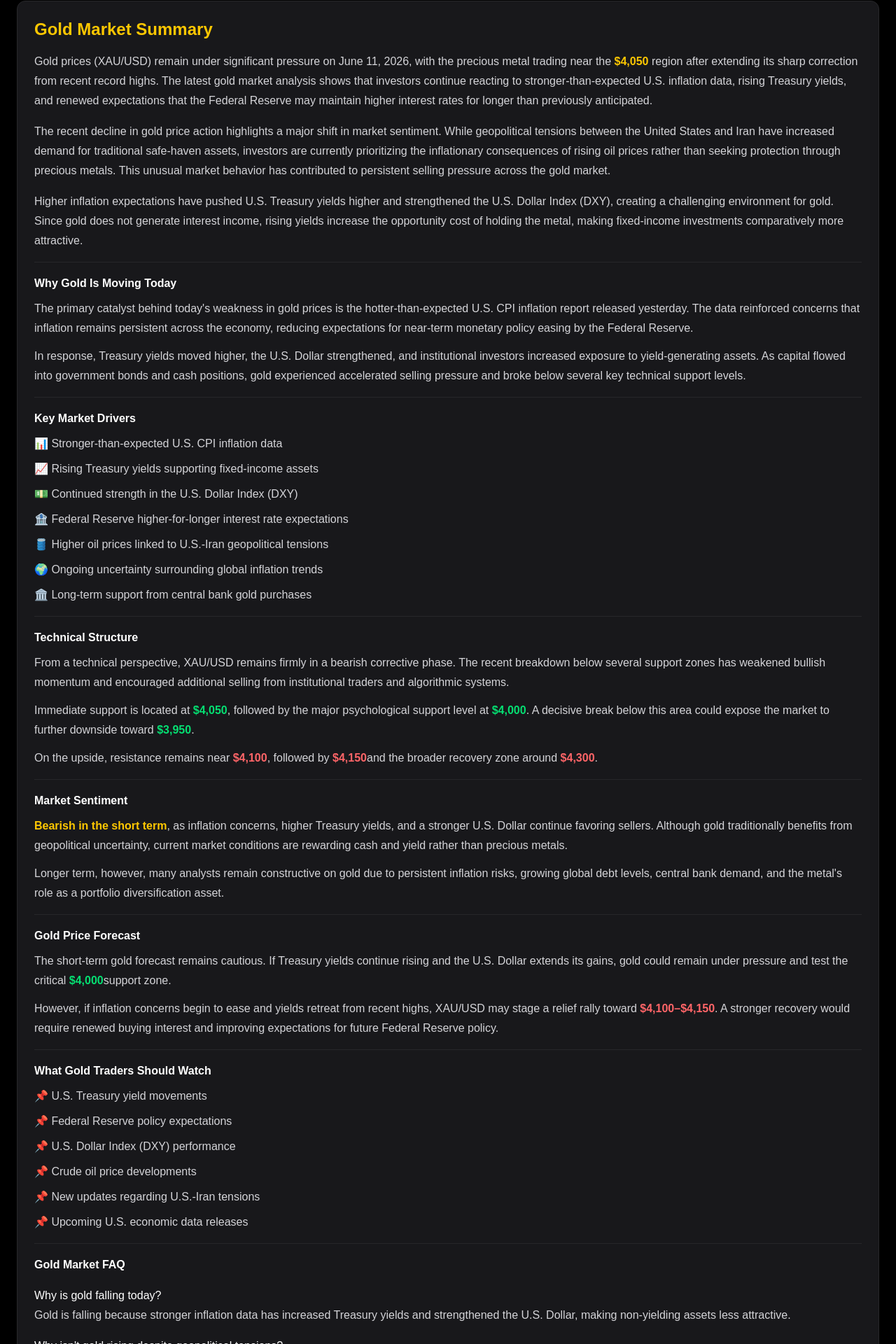
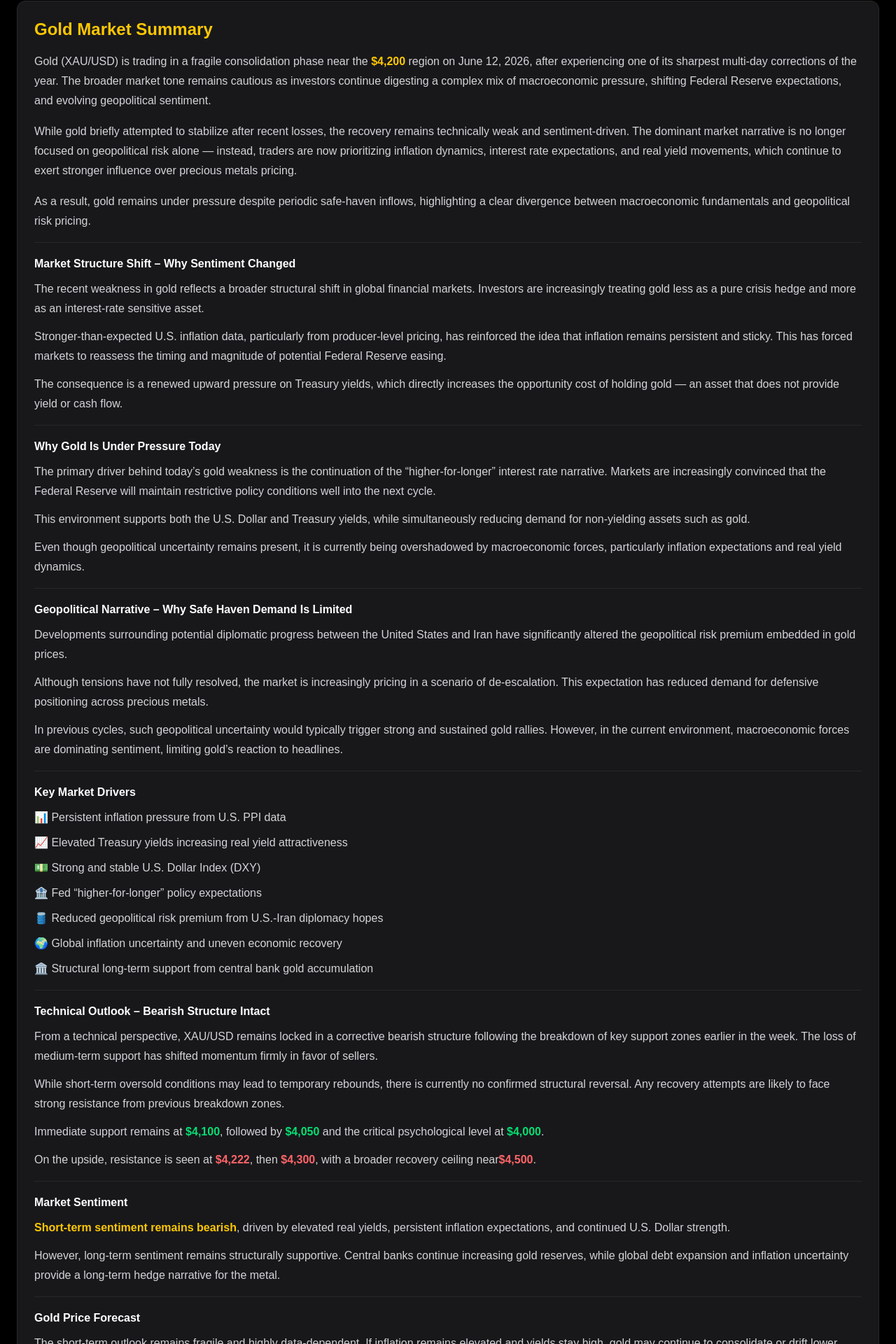
Before and after one commit to CSOoi1181/gold-trader-hub, a Next.js app: page / in a window 1280 px wide. Shown: the part 1019-2939 px from the top of the page at 70% size. Built offline with nearby package versions, Linux system fonts and the light colour scheme.

Commit message:
Update homepage's market summary 12 June 2026

```diff
--- a/app/components/MarketSummary.tsx
+++ b/app/components/MarketSummary.tsx
@@ -9,50 +9,92 @@ export default function MarketSummary() {
       <div className="space-y-4 text-zinc-300 leading-7">
 
         <p>
-          Gold prices (XAU/USD) remain under significant pressure on June 11, 2026,
-          with the precious metal trading near the
-          <span className="text-yellow-400 font-semibold"> $4,050</span> region after
-          extending its sharp correction from recent record highs. The latest gold market
-          analysis shows that investors continue reacting to stronger-than-expected U.S.
-          inflation data, rising Treasury yields, and renewed expectations that the Federal
-          Reserve may maintain higher interest rates for longer than previously anticipated.
+          Gold (XAU/USD) is trading in a fragile consolidation phase near the
+          <span className="text-yellow-400 font-semibold"> $4,200</span> region on June 12, 2026,
+          after experiencing one of its sharpest multi-day corrections of the year. The broader market tone remains
+          cautious as investors continue digesting a complex mix of macroeconomic pressure, shifting Federal Reserve expectations,
+          and evolving geopolitical sentiment.
         </p>
 
         <p>
-          The recent decline in gold price action highlights a major shift in market
-          sentiment. While geopolitical tensions between the United States and Iran have
-          increased demand for traditional safe-haven assets, investors are currently
-          prioritizing the inflationary consequences of rising oil prices rather than
-          seeking protection through precious metals. This unusual market behavior has
-          contributed to persistent selling pressure across the gold market.
+          While gold briefly attempted to stabilize after recent losses, the recovery remains technically weak and sentiment-driven.
+          The dominant market narrative is no longer focused on geopolitical risk alone — instead, traders are now prioritizing
+          inflation dynamics, interest rate expectations, and real yield movements, which continue to exert stronger influence
+          over precious metals pricing.
         </p>
 
         <p>
-          Higher inflation expectations have pushed U.S. Treasury yields higher and
-          strengthened the U.S. Dollar Index (DXY), creating a challenging environment
-          for gold. Since gold does not generate interest income, rising yields increase
-          the opportunity cost of holding the metal, making fixed-income investments
-          comparatively more attractive.
+          As a result, gold remains under pressure despite periodic safe-haven inflows, highlighting a clear divergence between
+          macroeconomic fundamentals and geopolitical risk pricing.
         </p>
 
         <div className="border-t border-zinc-800 pt-4">
 
           <h3 className="font-semibold text-white mb-2">
-            Why Gold Is Moving Today
+            Market Structure Shift – Why Sentiment Changed
           </h3>
 
           <p>
-            The primary catalyst behind today's weakness in gold prices is the hotter-than-expected
-            U.S. CPI inflation report released yesterday. The data reinforced concerns that
-            inflation remains persistent across the economy, reducing expectations for near-term
-            monetary policy easing by the Federal Reserve.
+            The recent weakness in gold reflects a broader structural shift in global financial markets. Investors are increasingly
+            treating gold less as a pure crisis hedge and more as an interest-rate sensitive asset.
           </p>
 
           <p className="mt-3">
-            In response, Treasury yields moved higher, the U.S. Dollar strengthened,
-            and institutional investors increased exposure to yield-generating assets.
-            As capital flowed into government bonds and cash positions, gold experienced
-            accelerated selling pressure and broke below several key technical support levels.
+            Stronger-than-expected U.S. inflation data, particularly from producer-level pricing, has reinforced the idea that
+            inflation remains persistent and sticky. This has forced markets to reassess the timing and magnitude of potential
+            Federal Reserve easing.
+          </p>
+
+          <p className="mt-3">
+            The consequence is a renewed upward pressure on Treasury yields, which directly increases the opportunity cost of holding
+            gold — an asset that does not provide yield or cash flow.
+          </p>
+
+        </div>
+
+        <div className="border-t border-zinc-800 pt-4">
+
+          <h3 className="font-semibold text-white mb-2">
+            Why Gold Is Under Pressure Today
+          </h3>
+
+          <p>
+            The primary driver behind today’s gold weakness is the continuation of the “higher-for-longer” interest rate narrative.
+            Markets are increasingly convinced that the Federal Reserve will maintain restrictive policy conditions well into the
+            next cycle.
+          </p>
+
+          <p className="mt-3">
+            This environment supports both the U.S. Dollar and Treasury yields, while simultaneously reducing demand for
+            non-yielding assets such as gold.
+          </p>
+
+          <p className="mt-3">
+            Even though geopolitical uncertainty remains present, it is currently being overshadowed by macroeconomic forces,
+            particularly inflation expectations and real yield dynamics.
+          </p>
+
+        </div>
+
+        <div className="border-t border-zinc-800 pt-4">
+
+          <h3 className="font-semibold text-white mb-2">
+            Geopolitical Narrative – Why Safe Haven Demand Is Limited
+          </h3>
+
+          <p>
+            Developments surrounding potential diplomatic progress between the United States and Iran have significantly altered
+            the geopolitical risk premium embedded in gold prices.
+          </p>
+
+          <p className="mt-3">
+            Although tensions have not fully resolved, the market is increasingly pricing in a scenario of de-escalation.
+            This expectation has reduced demand for defensive positioning across precious metals.
+          </p>
+
+          <p className="mt-3">
+            In previous cycles, such geopolitical uncertainty would typically trigger strong and sustained gold rallies.
+            However, in the current environment, macroeconomic forces are dominating sentiment, limiting gold’s reaction to headlines.
           </p>
 
         </div>
@@ -64,13 +106,13 @@ export default function MarketSummary() {
           </h3>
 
           <ul className="space-y-2">
-            <li>📊 Stronger-than-expected U.S. CPI inflation data</li>
-            <li>📈 Rising Treasury yields supporting fixed-income assets</li>
-            <li>💵 Continued strength in the U.S. Dollar Index (DXY)</li>
-            <li>🏦 Federal Reserve higher-for-longer interest rate expectations</li>
-            <li>🛢️ Higher oil prices linked to U.S.-Iran geopolitical tensions</li>
-            <li>🌍 Ongoing uncertainty surrounding global inflation trends</li>
-            <li>🏛️ Long-term support from central bank gold purchases</li>
+            <li>📊 Persistent inflation pressure from U.S. PPI data</li>
+            <li>📈 Elevated Treasury yields increasing real yield attractiveness</li>
+            <li>💵 Strong and stable U.S. Dollar Index (DXY)</li>
+            <li>🏦 Fed “higher-for-longer” policy expectations</li>
+            <li>🛢️ Reduced geopolitical risk premium from U.S.-Iran diplomacy hopes</li>
+            <li>🌍 Global inflation uncertainty and uneven economic recovery</li>
+            <li>🏛️ Structural long-term support from central bank gold accumulation</li>
           </ul>
 
         </div>
@@ -78,33 +120,29 @@ export default function MarketSummary() {
         <div className="border-t border-zinc-800 pt-4">
 
           <h3 className="font-semibold text-white mb-2">
-            Technical Structure
+            Technical Outlook – Bearish Structure Intact
           </h3>
 
           <p>
-            From a technical perspective, XAU/USD remains firmly in a bearish corrective
-            phase. The recent breakdown below several support zones has weakened bullish
-            momentum and encouraged additional selling from institutional traders and
-            algorithmic systems.
+            From a technical perspective, XAU/USD remains locked in a corrective bearish structure following the breakdown
+            of key support zones earlier in the week. The loss of medium-term support has shifted momentum firmly in favor of sellers.
           </p>
 
           <p className="mt-3">
-            Immediate support is located at
-            <span className="text-green-400 font-semibold"> $4,050</span>,
-            followed by the major psychological support level at
-            <span className="text-green-400 font-semibold"> $4,000</span>.
-            A decisive break below this area could expose the market to further downside
-            toward
-            <span className="text-green-400 font-semibold"> $3,950</span>.
+            While short-term oversold conditions may lead to temporary rebounds, there is currently no confirmed structural reversal.
+            Any recovery attempts are likely to face strong resistance from previous breakdown zones.
           </p>
 
           <p className="mt-3">
-            On the upside, resistance remains near
-            <span className="text-red-400 font-semibold"> $4,100</span>,
-            followed by
-            <span className="text-red-400 font-semibold"> $4,150</span>
-            and the broader recovery zone around
-            <span className="text-red-400 font-semibold"> $4,300</span>.
+            Immediate support remains at <span className="text-green-400 font-semibold">$4,100</span>, followed by
+            <span className="text-green-400 font-semibold"> $4,050</span> and the critical psychological level at
+            <span className="text-green-400 font-semibold"> $4,000</span>.
+          </p>
+
+          <p className="mt-3">
+            On the upside, resistance is seen at <span className="text-red-400 font-semibold">$4,222</span>,
+            then <span className="text-red-400 font-semibold">$4,300</span>, with a broader recovery ceiling near
+            <span className="text-red-400 font-semibold">$4,500</span>.
           </p>
 
         </div>
@@ -116,19 +154,13 @@ export default function MarketSummary() {
           </h3>
 
           <p>
-            <span className="text-yellow-400 font-semibold">
-              Bearish in the short term
-            </span>
-            , as inflation concerns, higher Treasury yields, and a stronger U.S. Dollar
-            continue favoring sellers. Although gold traditionally benefits from geopolitical
-            uncertainty, current market conditions are rewarding cash and yield rather than
-            precious metals.
+            <span className="text-yellow-400 font-semibold">Short-term sentiment remains bearish</span>,
+            driven by elevated real yields, persistent inflation expectations, and continued U.S. Dollar strength.
           </p>
 
           <p className="mt-3">
-            Longer term, however, many analysts remain constructive on gold due to
-            persistent inflation risks, growing global debt levels, central bank demand,
-            and the metal's role as a portfolio diversification asset.
+            However, long-term sentiment remains structurally supportive. Central banks continue increasing gold reserves,
+            while global debt expansion and inflation uncertainty provide a long-term hedge narrative for the metal.
           </p>
 
         </div>
@@ -140,19 +172,18 @@ export default function MarketSummary() {
           </h3>
 
           <p>
-            The short-term gold forecast remains cautious. If Treasury yields continue
-            rising and the U.S. Dollar extends its gains, gold could remain under pressure
-            and test the critical
-            <span className="text-green-400 font-semibold"> $4,000</span>
-            support zone.
+            The short-term outlook remains fragile and highly data-dependent. If inflation remains elevated and yields stay high,
+            gold may continue to consolidate or drift lower toward the <span className="text-green-400 font-semibold">$4,000</span> support zone.
           </p>
 
           <p className="mt-3">
-            However, if inflation concerns begin to ease and yields retreat from recent
-            highs, XAU/USD may stage a relief rally toward
-            <span className="text-red-400 font-semibold"> $4,100–$4,150</span>.
-            A stronger recovery would require renewed buying interest and improving
-            expectations for future Federal Reserve policy.
+            Conversely, any meaningful decline in Treasury yields or a weakening U.S. Dollar could trigger a relief rally
+            toward <span className="text-red-400 font-semibold">$4,100–$4,300</span>.
+          </p>
+
+          <p className="mt-3">
+            For now, the market remains in a transition phase where macroeconomic forces dominate short-term price action,
+            while geopolitical risk plays a secondary role.
           </p>
 
         </div>
@@ -160,16 +191,16 @@ export default function MarketSummary() {
         <div className="border-t border-zinc-800 pt-4">
 
           <h3 className="font-semibold text-white mb-2">
-            What Gold Traders Should Watch
+            What Traders Should Watch
           </h3>
 
           <ul className="space-y-2">
-            <li>📌 U.S. Treasury yield movements</li>
-            <li>📌 Federal Reserve policy expectations</li>
-            <li>📌 U.S. Dollar Index (DXY) performance</li>
-            <li>📌 Crude oil price developments</li>
-            <li>📌 New updates regarding U.S.-Iran tensions</li>
-            <li>📌 Upcoming U.S. economic data releases</li>
+            <li>📌 U.S. inflation trends (CPI & PPI)</li>
+            <li>📌 Federal Reserve policy statements and rate expectations</li>
+            <li>📌 U.S. Treasury yields (real yield direction)</li>
+            <li>📌 U.S. Dollar Index (DXY) momentum</li>
+            <li>📌 U.S.-Iran geopolitical developments</li>
+            <li>📌 Global risk sentiment and equity market rotation</li>
           </ul>
 
         </div>
@@ -183,52 +214,39 @@ export default function MarketSummary() {
           <div className="space-y-4">
 
             <div>
-              <h4 className="text-white font-medium">
-                Why is gold falling today?
-              </h4>
+              <h4 className="text-white font-medium">Why is gold under pressure despite uncertainty?</h4>
               <p>
-                Gold is falling because stronger inflation data has increased Treasury
-                yields and strengthened the U.S. Dollar, making non-yielding assets less attractive.
+                Because macroeconomic forces — especially inflation expectations and rising yields — are currently stronger
+                drivers than geopolitical safe-haven demand.
               </p>
             </div>
 
             <div>
-              <h4 className="text-white font-medium">
-                Why isn't gold rising despite geopolitical tensions?
-              </h4>
+              <h4 className="text-white font-medium">Why do higher interest rates hurt gold?</h4>
               <p>
-                Investors are currently focused on the inflationary impact of higher oil
-                prices rather than traditional safe-haven demand, creating pressure on gold prices.
+                Higher rates increase Treasury yields, raising the opportunity cost of holding non-yielding assets like gold.
               </p>
             </div>
 
             <div>
-              <h4 className="text-white font-medium">
-                What is the most important support level for gold?
-              </h4>
+              <h4 className="text-white font-medium">Is $4,000 still important?</h4>
               <p>
-                The $4,000 psychological support level is currently one of the most
-                important price zones being monitored by traders and institutions.
+                Yes. The $4,000 level remains the key psychological support zone and a major liquidity area for the market.
               </p>
             </div>
 
             <div>
-              <h4 className="text-white font-medium">
-                Will gold recover this month?
-              </h4>
+              <h4 className="text-white font-medium">Can gold recover soon?</h4>
               <p>
-                A recovery remains possible if inflation pressures ease, Treasury yields
-                decline, and the U.S. Dollar weakens. However, current momentum still favors sellers.
+                A recovery is possible, but it requires either lower yields, weaker inflation data, or a softer U.S. Dollar.
               </p>
             </div>
 
             <div>
-              <h4 className="text-white font-medium">
-                Is gold still bullish long term?
-              </h4>
+              <h4 className="text-white font-medium">Is gold still bullish long-term?</h4>
               <p>
-                Many analysts continue to maintain a positive long-term outlook due to
-                central bank demand, inflation risks, geopolitical uncertainty, and portfolio diversification benefits.
+                Yes. Structural demand from central banks, global debt expansion, and inflation risks continue supporting
+                the long-term bullish narrative.
               </p>
             </div>
 
```
